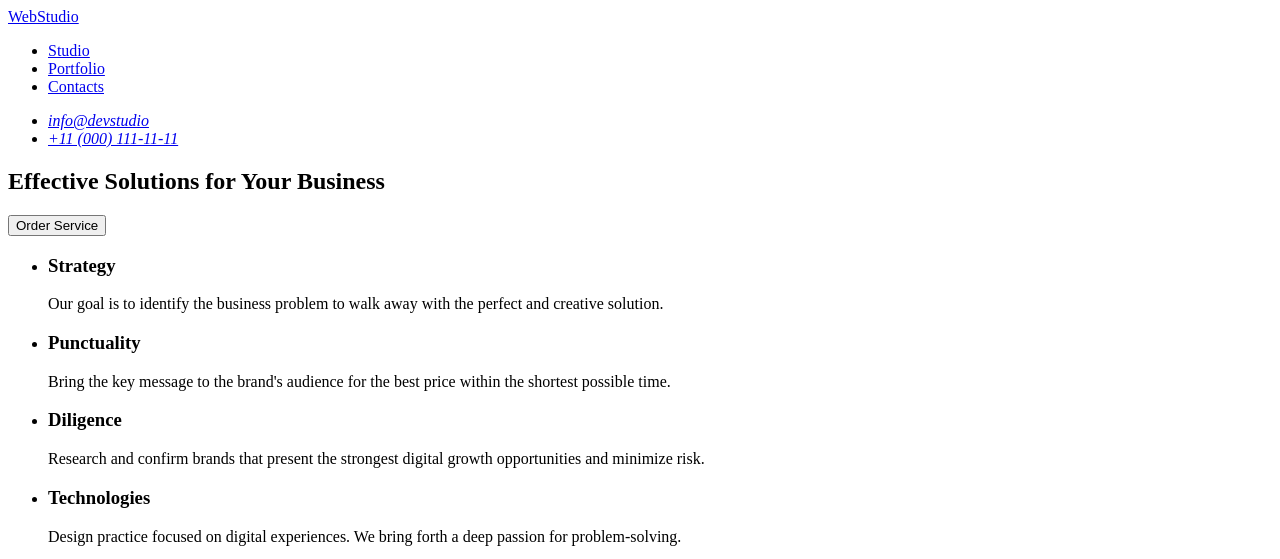
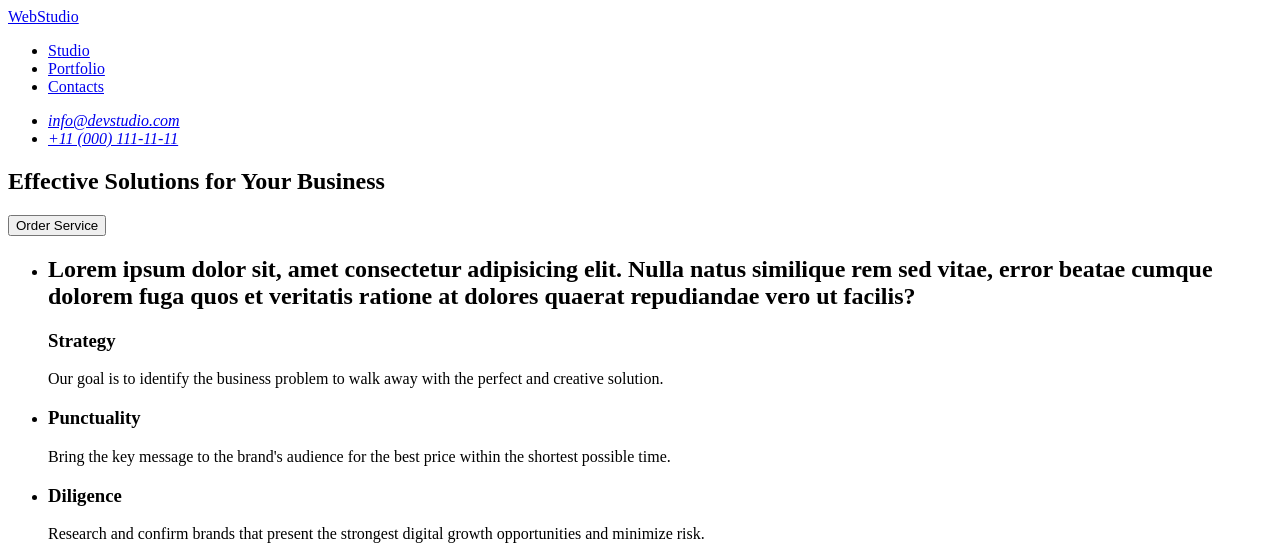
Before and after one commit to Kharisova-Anna/goit-markup-hw-01, a plain HTML site: page index.html in a window 1280 px wide. Shown: the top 559 px of the page. Drawn offline with Linux system fonts and the light colour scheme.

Commit message:
update index.html

```diff
--- a/index.html
+++ b/index.html
@@ -8,7 +8,7 @@
   <body>
     <header>
       <nav>
-        <a href="/index.html">WebStudio</a>
+        <a href="./index.html">WebStudio</a>
         <ul>
           <li><a href="/index.html">Studio</a></li>
           <li><a href="/index.html">Portfolio</a></li>
@@ -18,7 +18,7 @@
       <address>
         <ul>
           <li>
-            <a href="mailto:info@devstudio.com">info@devstudio</a>
+            <a href="mailto:info@devstudio.com">info@devstudio.com</a>
           </li>
           <li><a href="tel:+110001111111">+11 (000) 111-11-11</a></li>
         </ul>
@@ -32,6 +32,12 @@
       <section>
         <ul>
           <li>
+            <h2>
+              Lorem ipsum dolor sit, amet consectetur adipisicing elit. Nulla
+              natus similique rem sed vitae, error beatae cumque dolorem fuga
+              quos et veritatis ratione at dolores quaerat repudiandae vero ut
+              facilis?
+            </h2>
             <h3>Strategy</h3>
             <p>
               Our goal is to identify the business problem to walk away with the
@@ -88,7 +94,7 @@
       </section>
     </main>
     <footer>
-      <a href="/index.html">WebStudio</a>
+      <a href="./index.html">WebStudio</a>
       <p>
         Increase the flow of customers and sales for your business with digital
         marketing & growth solutions.
```
